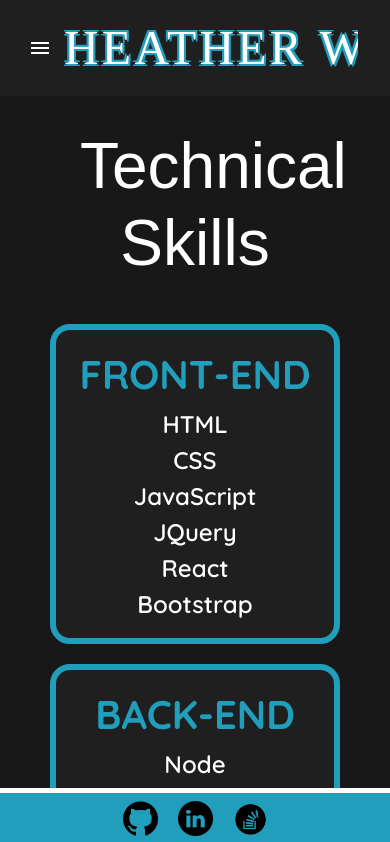
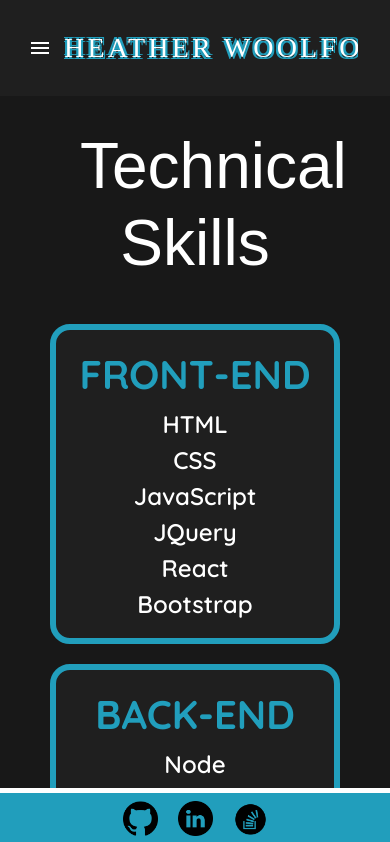
Before and after one commit to hwoolford/Portfolio, a React (Vite) app: page /resume in a window 390 px wide. Shown: the top 842 px of the page. Built offline with nearby package versions, Linux system fonts and the light colour scheme; a web font is replaced by a local one.

Commit message:
made name on navbar fully responsive

```diff
--- a/src/components/NavBar3.css
+++ b/src/components/NavBar3.css
@@ -29,3 +29,51 @@
     -2px  2px 0 #ef0d8d,
      2px  2px 0 #ef0d8d; */
 }
+
+@media screen and (max-width: 1040px) {
+  .link {
+    font-size: 3.5rem !important;
+  }
+}
+
+@media screen and (max-width: 970px) {
+  .link {
+    font-size: 3rem !important;
+  }
+}
+
+@media screen and (max-width: 902px) {
+  .link {
+    font-size: 2.75rem !important;
+  }
+}
+
+@media screen and (max-width: 525px) {
+  .link {
+    font-size: 2.5rem !important;
+  }
+}
+
+@media screen and (max-width: 480px) {
+  .link {
+    font-size: 2rem !important;
+  }
+}
+
+@media screen and (max-width: 415px) {
+  .link {
+    font-size: 1.75rem !important;
+  }
+}
+
+@media screen and (max-width: 380px) {
+  .link {
+    font-size: 1.5rem !important;
+  }
+}
+
+@media screen and (max-width: 350px) {
+  .link {
+    font-size: 1.25rem !important;
+  }
+}
```
